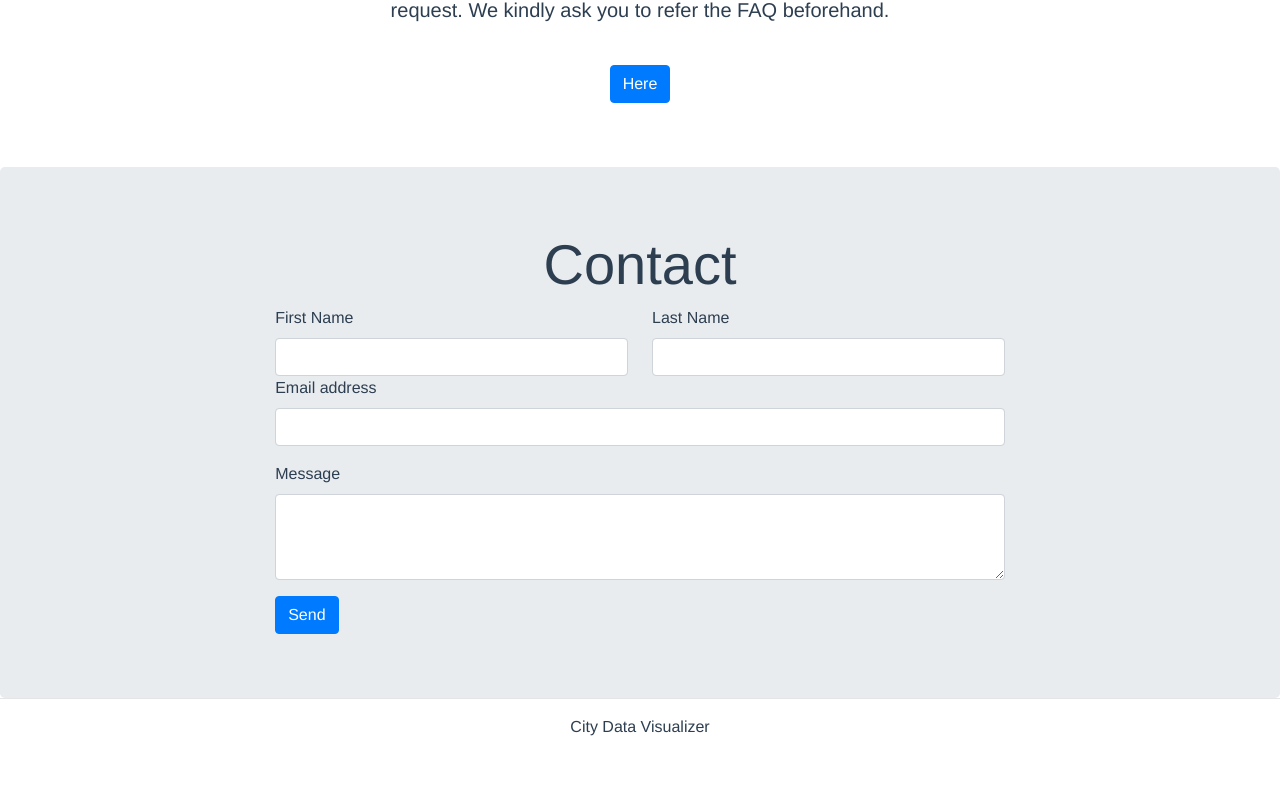
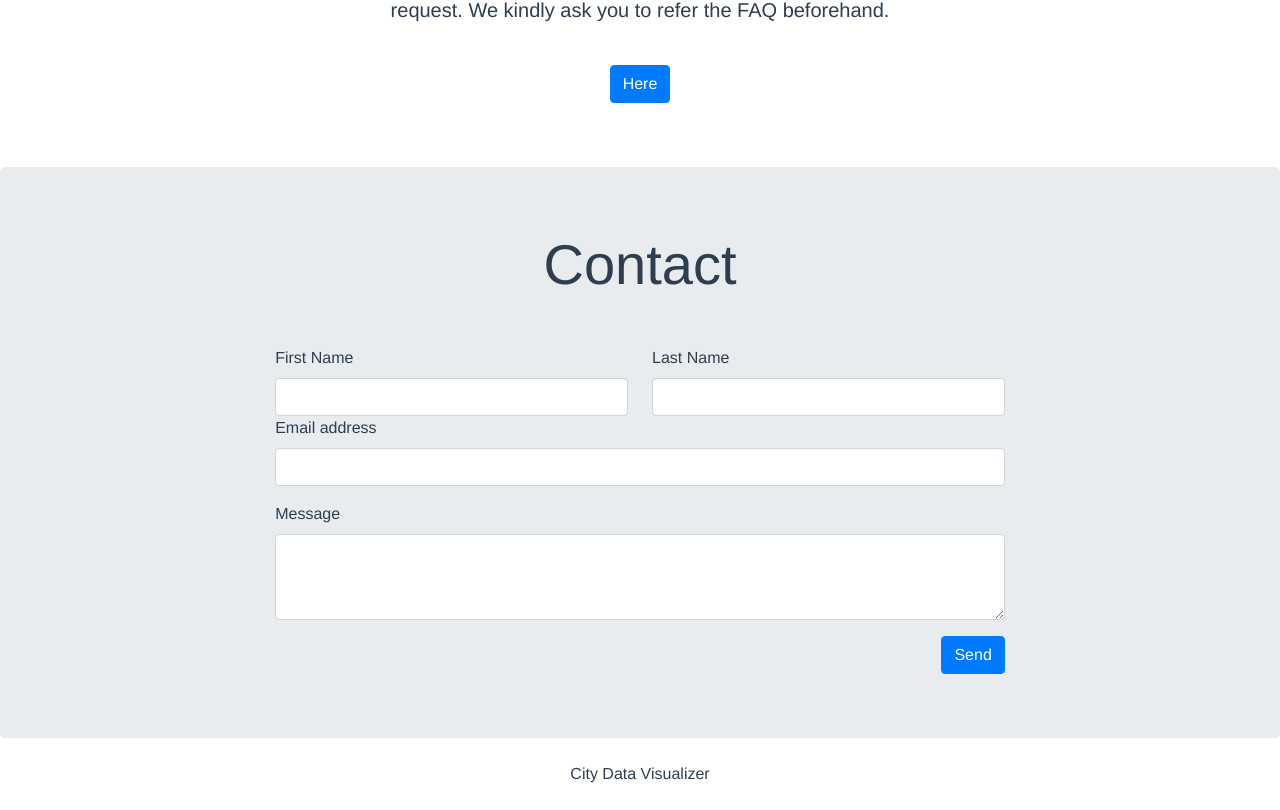
Before and after one commit to Api-visualizer/city-data-visualizer-FE, a Vue app: page / in a window 1280 px wide. Shown: the part 2074-2884 px from the top of the page. Before the commit the page ends 2813 px from the top, so only its background shows below. Built offline with nearby package versions, Linux system fonts and the light colour scheme; what @trevoreyre/autocomplete-vue, vue-apexcharts would draw is missing.

Commit message:
alignment and padding fixes #206

```diff
--- a/src/components/Contact.vue
+++ b/src/components/Contact.vue
@@ -1,6 +1,6 @@
 <template>
   <div>
-    <h2 class="display-4" id="contact">Contact</h2>
+    <h2 class="display-4 mb-5" id="contact">Contact</h2>
     <form name="contact_form" class="form text-left" @submit="sendForm" method="post">
     <div class="row">
       <div class="col">
@@ -20,10 +20,7 @@
       <label for="message_field">Message</label>
       <textarea class="form-control" id="message_field" rows="3" value="Hello!" required></textarea>
     </div>
-      <div class="row">
-        <div class="col-1">
-          <button type="submit" class="btn btn-primary">Send</button>
-        </div>
+      <div class="row justify-content-end">
         <div class="col-9">
           <div class="d-inline-flex">
             <i v-if="sent === false" class="iconify fail align-content-end" data-icon="mdi:exclamation-thick" />
@@ -34,6 +31,9 @@
             <p v-if="sent === true" class="sent">Message sent!</p>
           </div>
           <v-progress-circular v-show="indeterminate" :indeterminate="indeterminate" class="spinner" color="primary" />
+        </div>
+        <div class="col-1 d-flex justify-content-end">
+          <button type="submit" class="btn btn-primary">Send</button>
         </div>
       </div>
     </form>
--- a/src/components/Footer.vue
+++ b/src/components/Footer.vue
@@ -1,6 +1,5 @@
 <template>
     <div id="footer">
-        <hr>
         <p>City Data Visualizer</p>
     </div>
 </template>
@@ -13,8 +12,14 @@ export default {
 
 <style scoped>
 
-hr {
-  margin-top: 0;
+#footer{
+  border-top: 2px black;
+  padding-top: 1.5rem;
+  padding-bottom: 1.5rem;
+}
+
+p{
+  margin: 0;
 }
 
 </style>
```
